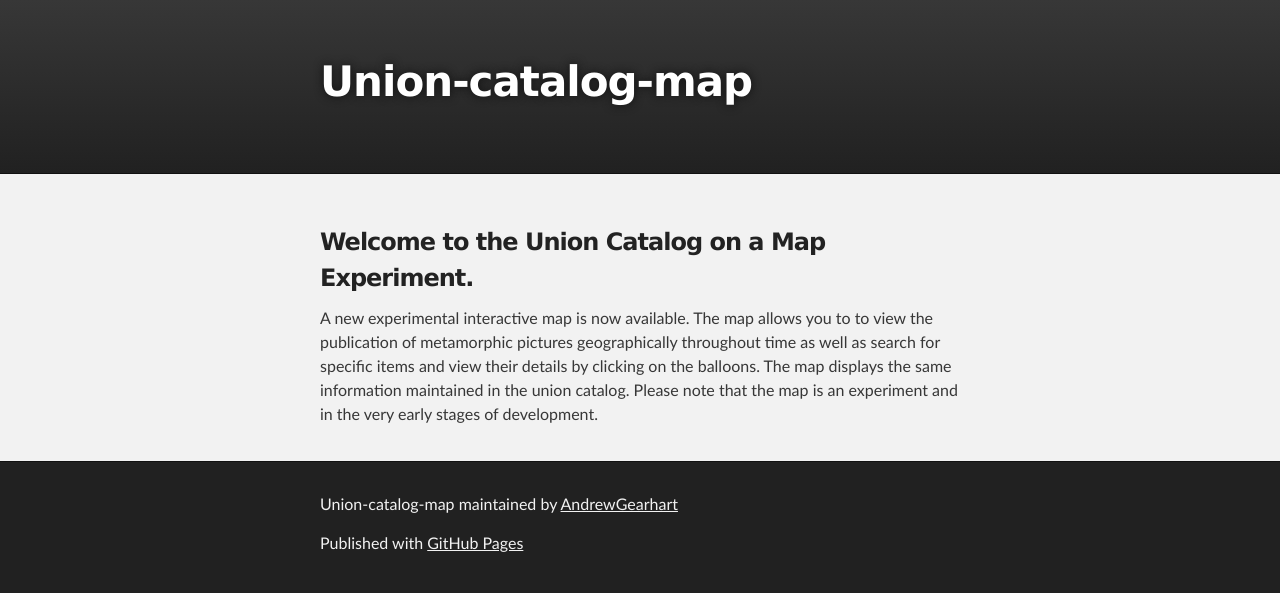
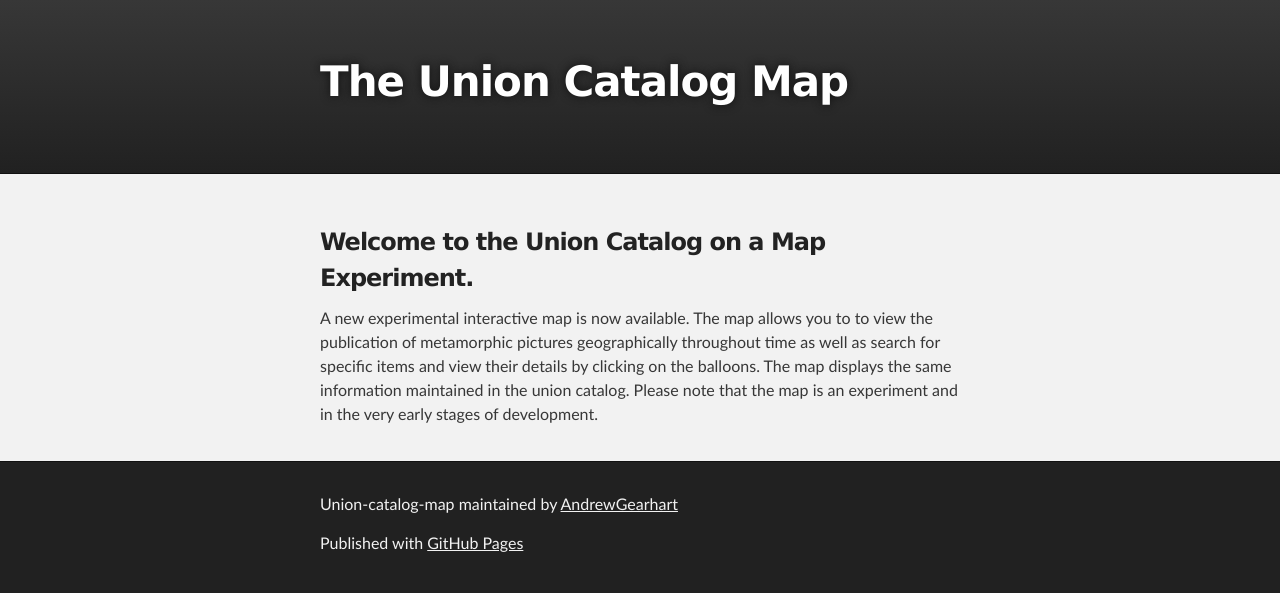
Before and after one commit to AndrewGearhart/Union-Catalog-Map, a plain HTML site: page index.html in a window 1280 px wide. Drawn offline with Linux system fonts and the light colour scheme.

Commit message:
fix page header title

```diff
--- a/index.html
+++ b/index.html
@@ -18,7 +18,7 @@
         <header class="inner">
           <!--<a id="forkme_banner" href="https://github.com/AndrewGearhart/Union-Catalog-Map">View on GitHub</a>-->
 
-          <h1 id="project_title">Union-catalog-map</h1>
+          <h1 id="project_title">The Union Catalog Map</h1>
           <h2 id="project_tagline"></h2>
 
             <!--<section id="downloads">
```
